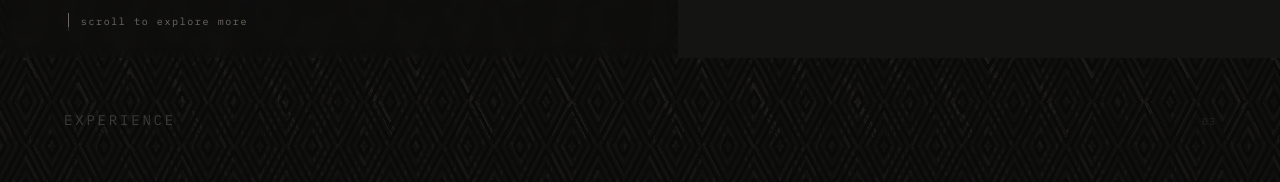
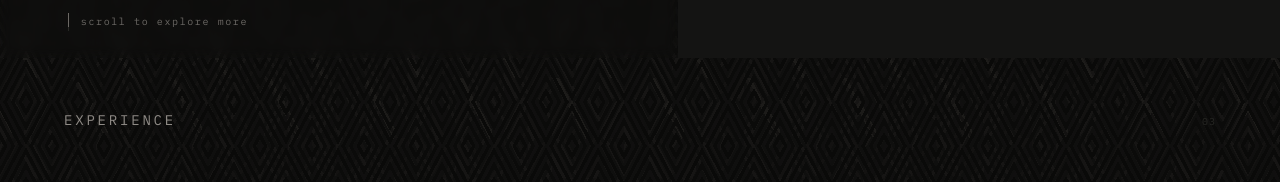
Before and after one commit to vschac/portfolio-td, a Svelte app: page / in a window 1280 px wide. Shown: the part 1550-1732 px from the top of the page. Built offline with nearby package versions, Linux system fonts and the light colour scheme; no server answers.

Commit message:
brighter color

```diff
--- a/src/app/components/sections/StickySection.svelte
+++ b/src/app/components/sections/StickySection.svelte
@@ -134,7 +134,7 @@
   .section-label {
     font-size: 14px;
     letter-spacing: 0.2em;
-    color: #3a3a37;
+    color: #8F8B86;
     text-transform: uppercase;
   }
 
```
